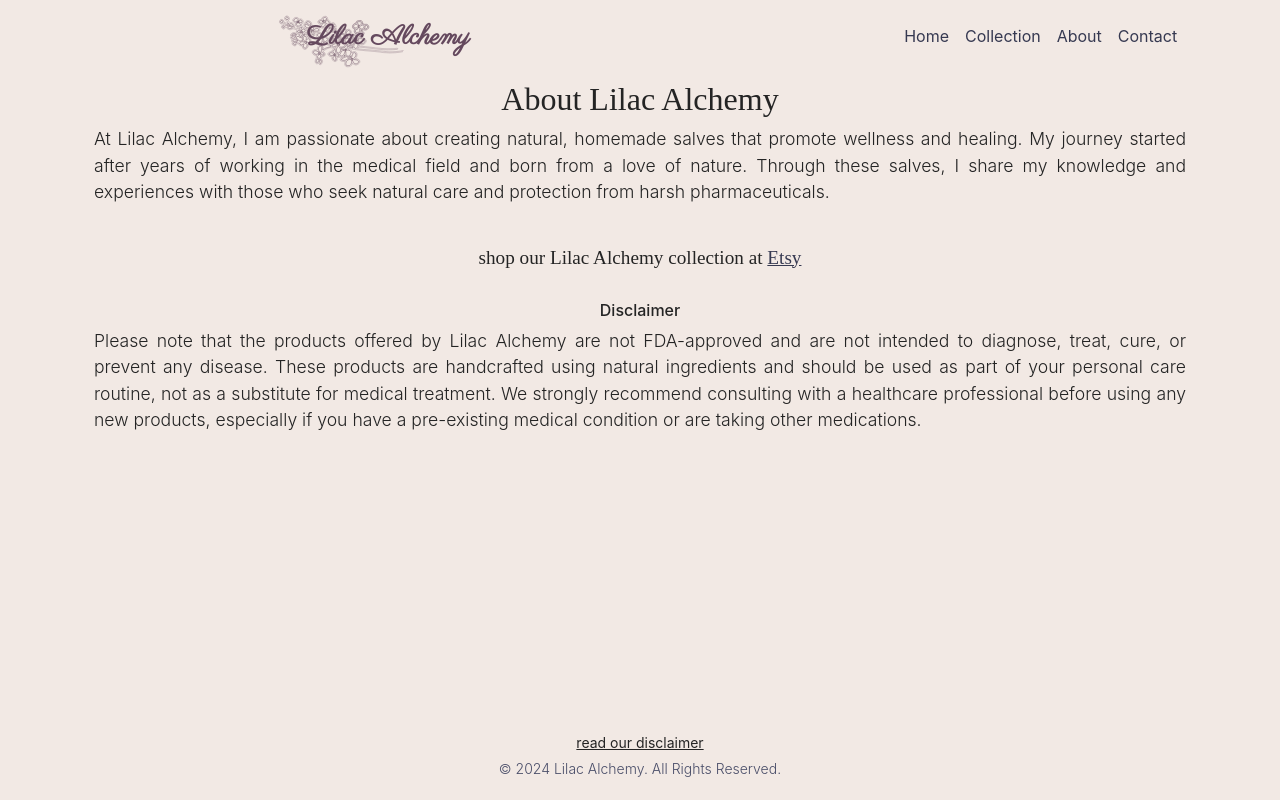
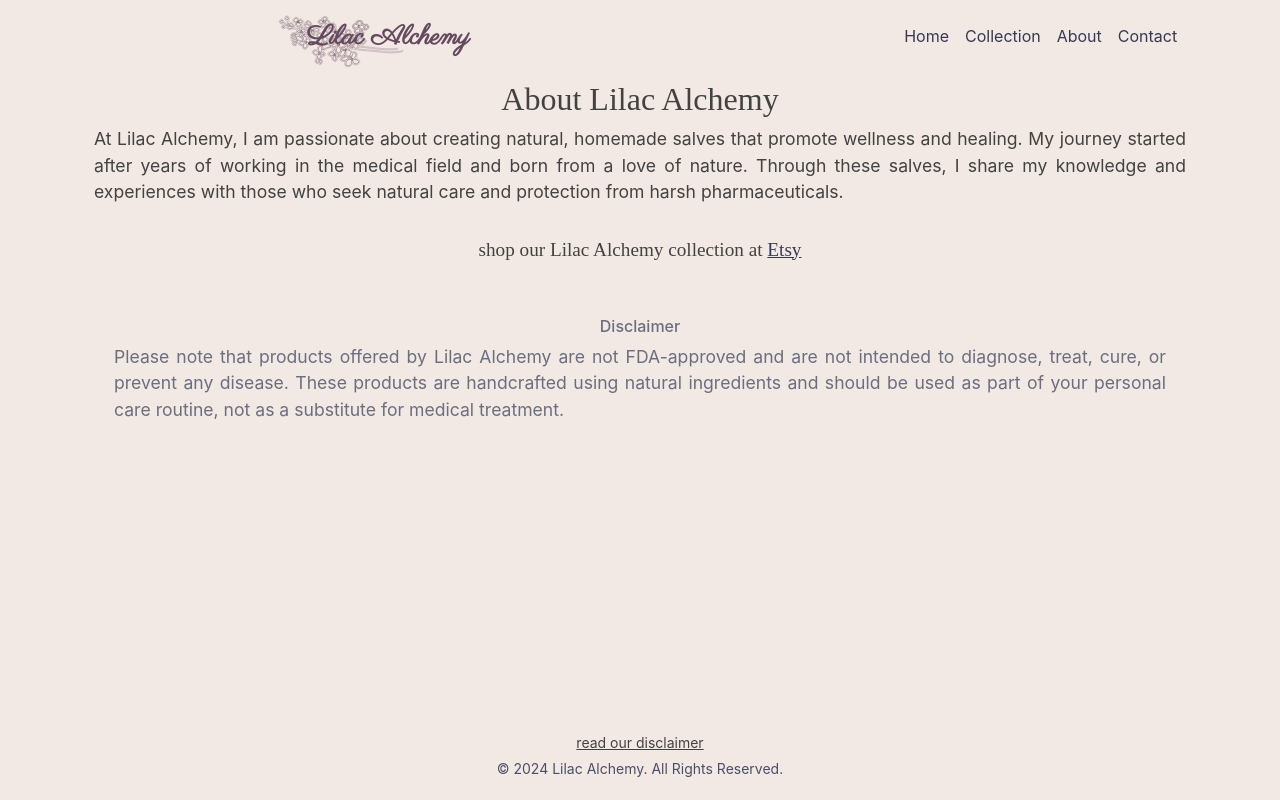
Before and after one commit to GNikroo/lilac-alchemy, a React (Create React App) app in the folder lilac-alchemy/: page /about in a window 1280 px wide. Built offline with nearby package versions, Linux system fonts and the light colour scheme; a web font is replaced by a local one.

Commit message:
Minor style changes. Font color change for better readability

```diff
--- a/lilac-alchemy/src/App.module.css
+++ b/lilac-alchemy/src/App.module.css
@@ -16,7 +16,7 @@
 p {
   font-size: 1.1rem;
   text-align: justify;
-  font-weight: 300;
+  font-weight: 400;
 }
 
 h2,
--- a/lilac-alchemy/src/components/About.js
+++ b/lilac-alchemy/src/components/About.js
@@ -22,7 +22,7 @@ function About() {
           </p>
         </Col>
       </Row>
-      <Row className="mt-4">
+      <Row className="mt-3">
         <h4>
           shop our Lilac Alchemy collection at{" "}
           <a href="https://www.etsy.com/se-en/shop/LilacAlchemybyGreco?ref=shop-header-name&listing_id=1759318992&from_page=listing">
@@ -30,18 +30,15 @@ function About() {
           </a>
         </h4>
       </Row>
-      <Row className="mt-4">
+      <Row className="mx-2 mt-5">
         <Col className={styles.Disclaimer}>
           <h6>Disclaimer</h6>
           <p>
-            Please note that the products offered by Lilac Alchemy are not
+            Please note that products offered by Lilac Alchemy are not
             FDA-approved and are not intended to diagnose, treat, cure, or
             prevent any disease. These products are handcrafted using natural
             ingredients and should be used as part of your personal care
-            routine, not as a substitute for medical treatment. We strongly
-            recommend consulting with a healthcare professional before using any
-            new products, especially if you have a pre-existing medical
-            condition or are taking other medications.
+            routine, not as a substitute for medical treatment.
           </p>
         </Col>
       </Row>
--- a/lilac-alchemy/src/components/Footer.js
+++ b/lilac-alchemy/src/components/Footer.js
@@ -50,14 +50,11 @@ function Footer() {
           <Row>
             <Col>
               <p className={styles.Disclaimer}>
-                Please note that the products offered by Lilac Alchemy are not
+                Please note that products offered by Lilac Alchemy are not
                 FDA-approved and are not intended to diagnose, treat, cure, or
                 prevent any disease. These products are handcrafted using
                 natural ingredients and should be used as part of your personal
-                care routine, not as a substitute for medical treatment. We
-                strongly recommend consulting with a healthcare professional
-                before using any new products, especially if you have a
-                pre-existing medical condition or are taking other medications.
+                care routine, not as a substitute for medical treatment.
               </p>
             </Col>
           </Row>
--- a/lilac-alchemy/src/index.css
+++ b/lilac-alchemy/src/index.css
@@ -1,5 +1,5 @@
 body {
-  color: #242424 !important;
+  color: #424242 !important;
   background-color: #f2e9e4 !important;
   margin: 0;
   font-family: -apple-system, BlinkMacSystemFont, "Hind Madurai", sans-serif !important;
--- a/lilac-alchemy/src/styles/About.module.css
+++ b/lilac-alchemy/src/styles/About.module.css
@@ -1,3 +1,4 @@
 .Disclaimer {
+    color: #6b6e7f;
     font-size: .9rem;
 }
```
